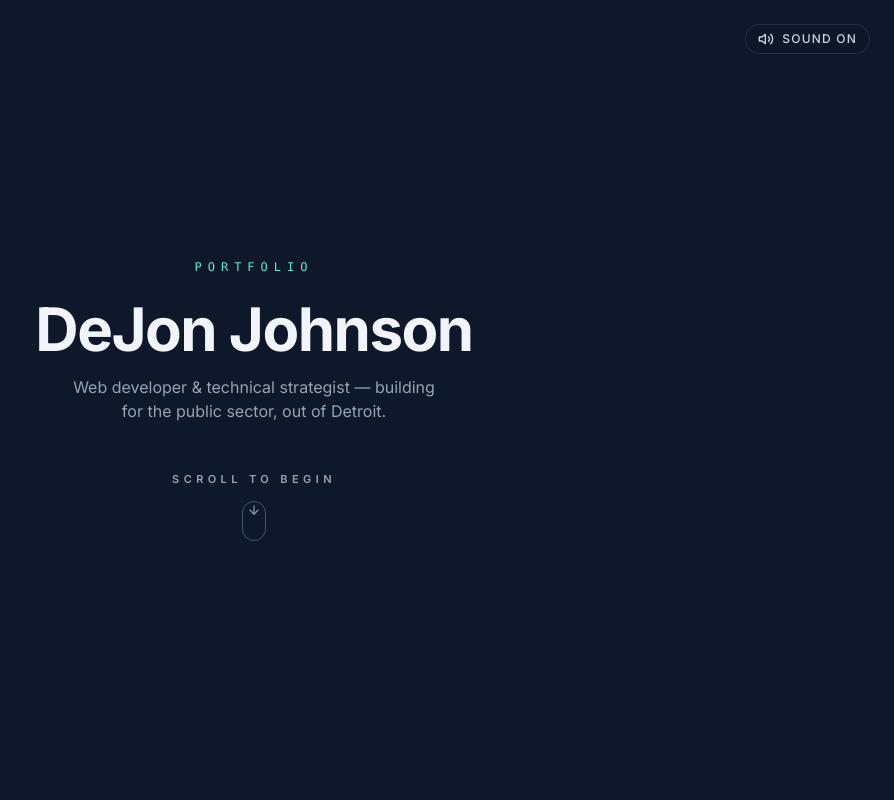
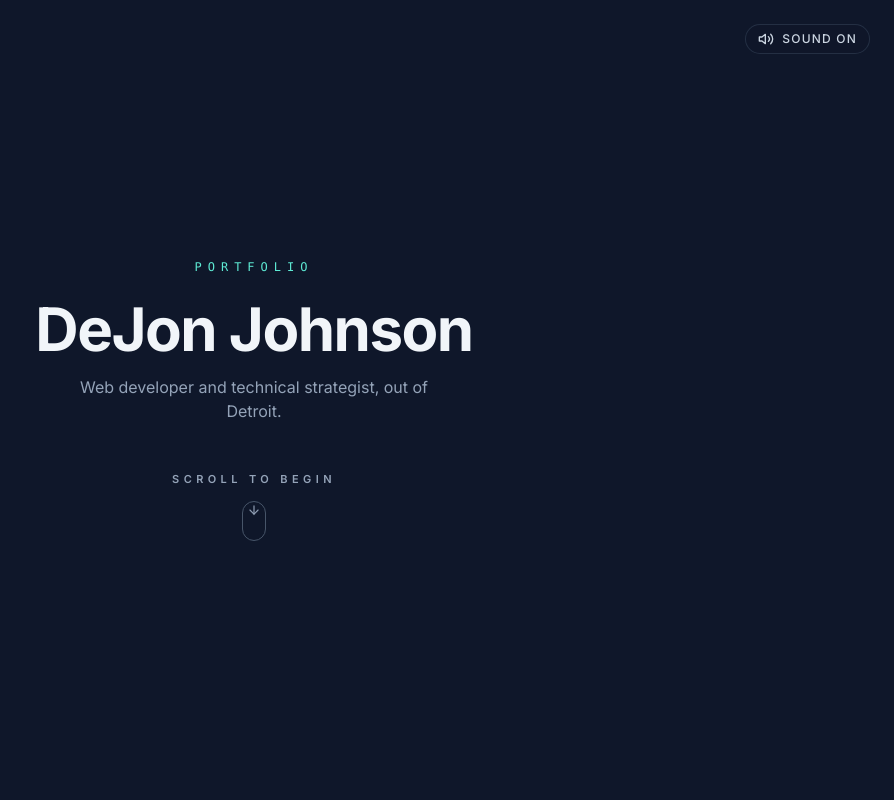
Before and after one commit to DeJonJ95/notdijon, a Next.js app: page / in a window 1280 px wide. Shown: the top 800 px of the page, without its empty margins (386-1280 px from the left). Built offline with nearby package versions, Linux system fonts and the light colour scheme.

Commit message:
Tighten intro and about copy

```diff
--- a/components/About.tsx
+++ b/components/About.tsx
@@ -13,9 +13,9 @@ export default function About() {
       <Currently />
       <div className="space-y-4">
         <p>
-          I&apos;m a web developer and email architect turned technical
-          strategist with 7+ years shipping web apps, building email programs,
-          and bridging the gap between code, policy, and people.
+          I&apos;m a web developer and email architect with 7+ years shipping
+          web apps, building email programs, and bridging the gap between code,
+          policy, and people.
         </p>
         <p>
           Today, I&apos;m the{' '}
@@ -32,7 +32,7 @@ export default function About() {
             City of Detroit
           </a>
           , where I set technical standards for web development, accessibility,
-          security, and performance — and run cross-departmental projects from
+          security, and performance, and run cross-departmental projects from
           vendor selection through staff enablement. For my department, I designed
           and shipped an in-house inventory application tracking 23,000+ items
           across 20 locations.
--- a/components/Intro.tsx
+++ b/components/Intro.tsx
@@ -112,7 +112,7 @@ export default function Intro() {
           DeJon Johnson
         </h1>
         <p className="mt-4 max-w-sm text-sm text-slate-400 sm:text-base">
-          Web developer &amp; technical strategist — building for the public sector, out of Detroit.
+          Web developer and technical strategist, out of Detroit.
         </p>
 
         <button
```
